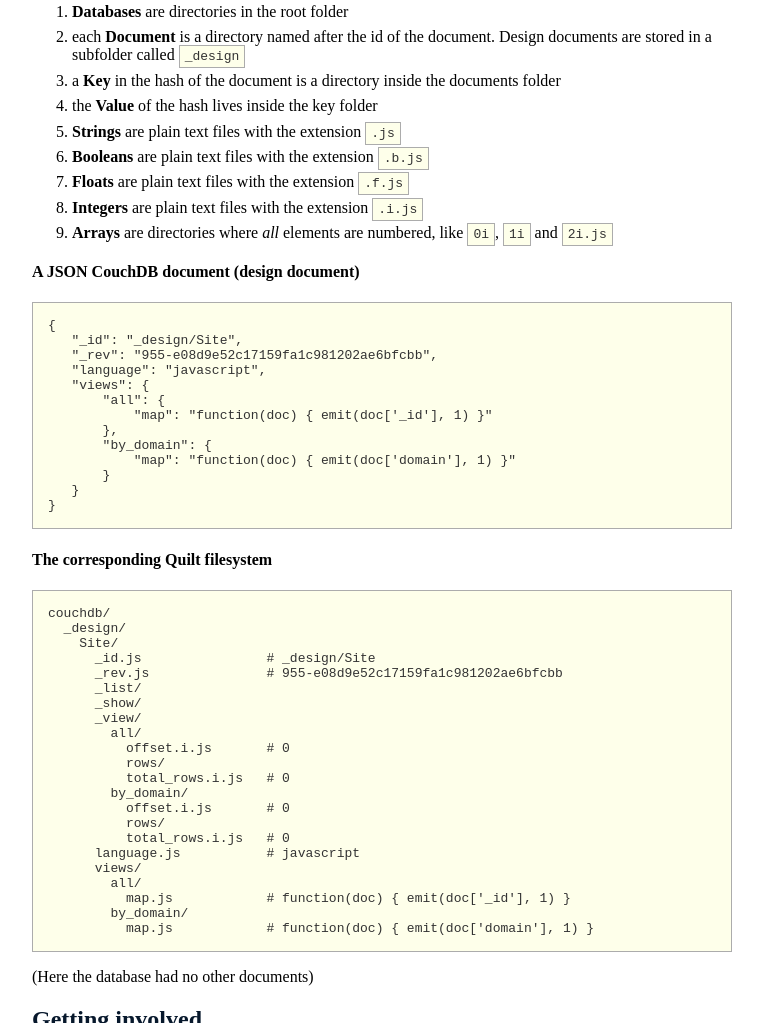
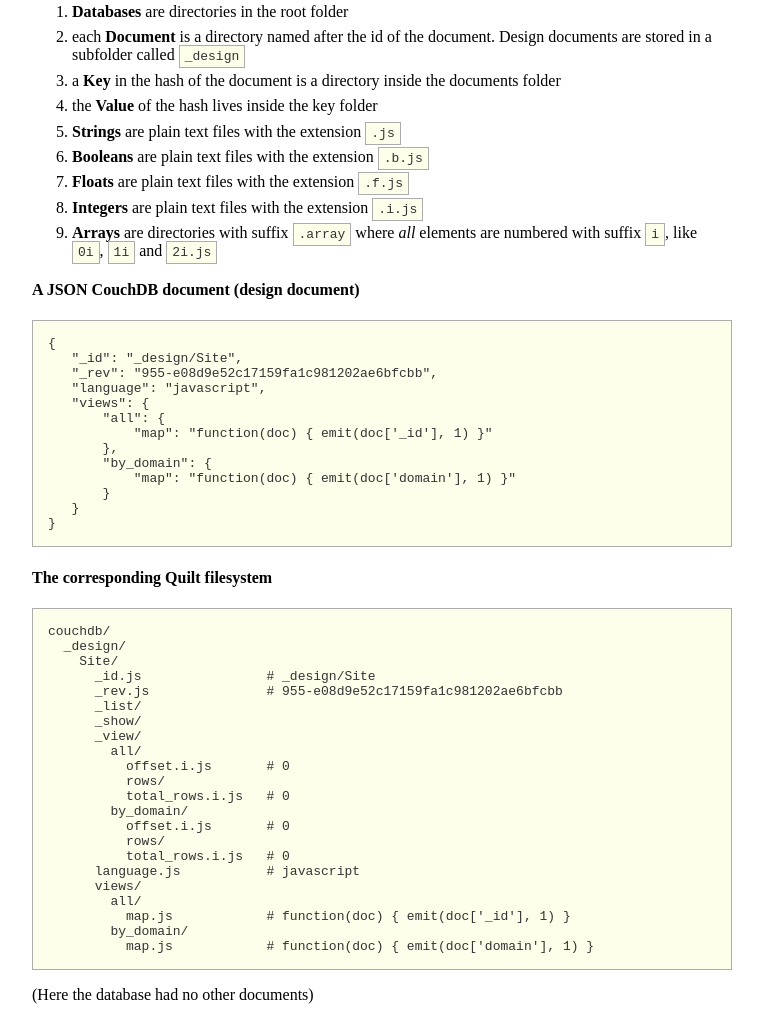
Before and after one commit to jo/quilt, a plain HTML site: page index.html in a window 1280 px wide. Shown: the part 1744-2767 px from the top of the page, without its empty margins (258-1021 px from the left). Drawn offline with Linux system fonts and the light colour scheme.

Commit message:
updated page to reflect array api change

```diff
--- a/index.html
+++ b/index.html
@@ -102,7 +102,7 @@
       <li><strong>Floats</strong> are plain text files with the extension <code>.f.js</code></li>
 
     <li><strong>Integers</strong> are plain text files with the extension <code>.i.js</code></li>
-    <li><strong>Arrays</strong> are directories where <em>all</em> elements are numbered, like <code>0i</code>, <code>1i</code> and <code>2i.js</code></li>
+    <li><strong>Arrays</strong> are directories with suffix <code>.array</code> where <em>all</em> elements are numbered with suffix <code>i</code>, like <code>0i</code>, <code>1i</code> and <code>2i.js</code></li>
     </ol>
 
     <h4>A JSON CouchDB document (design document)</h4>
```
